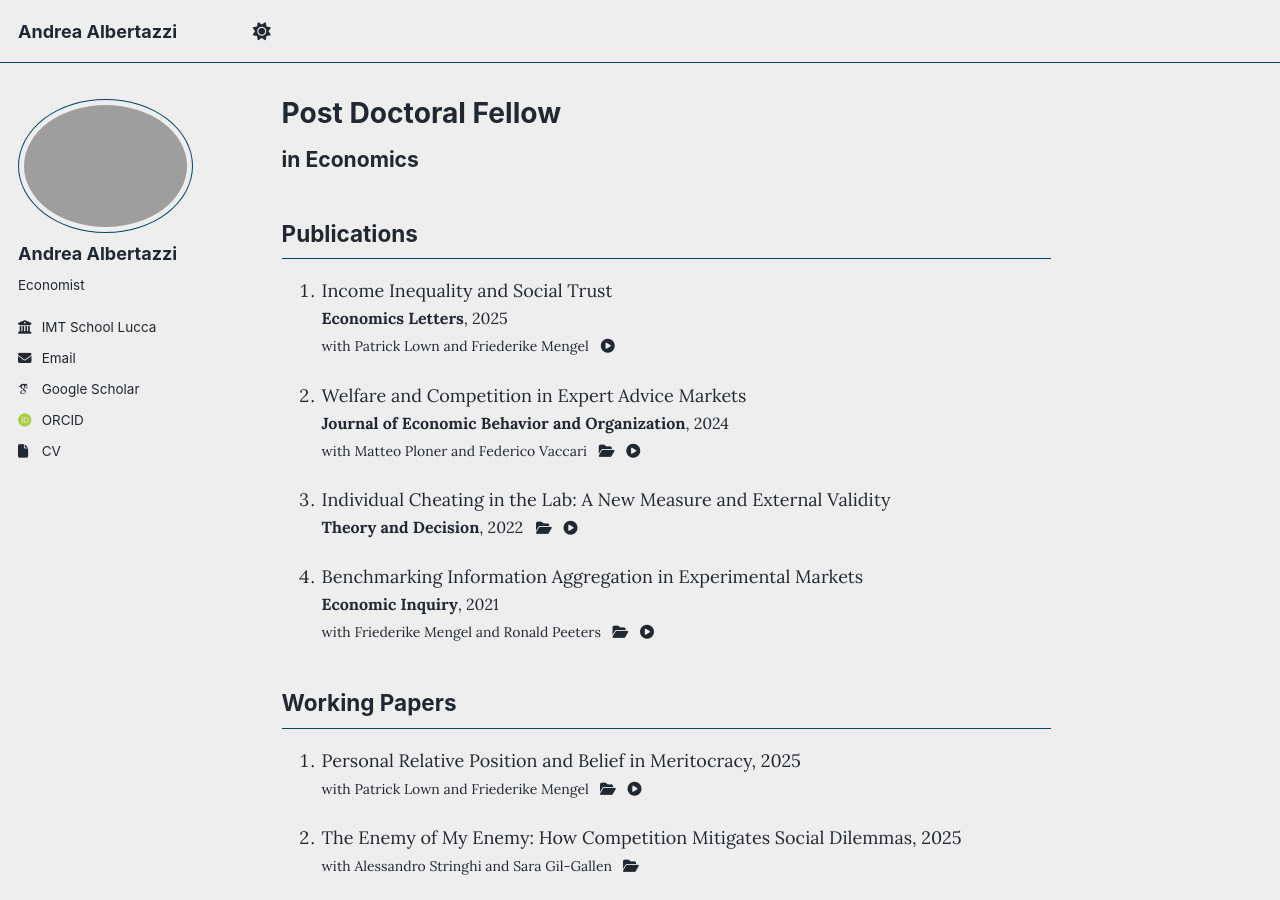
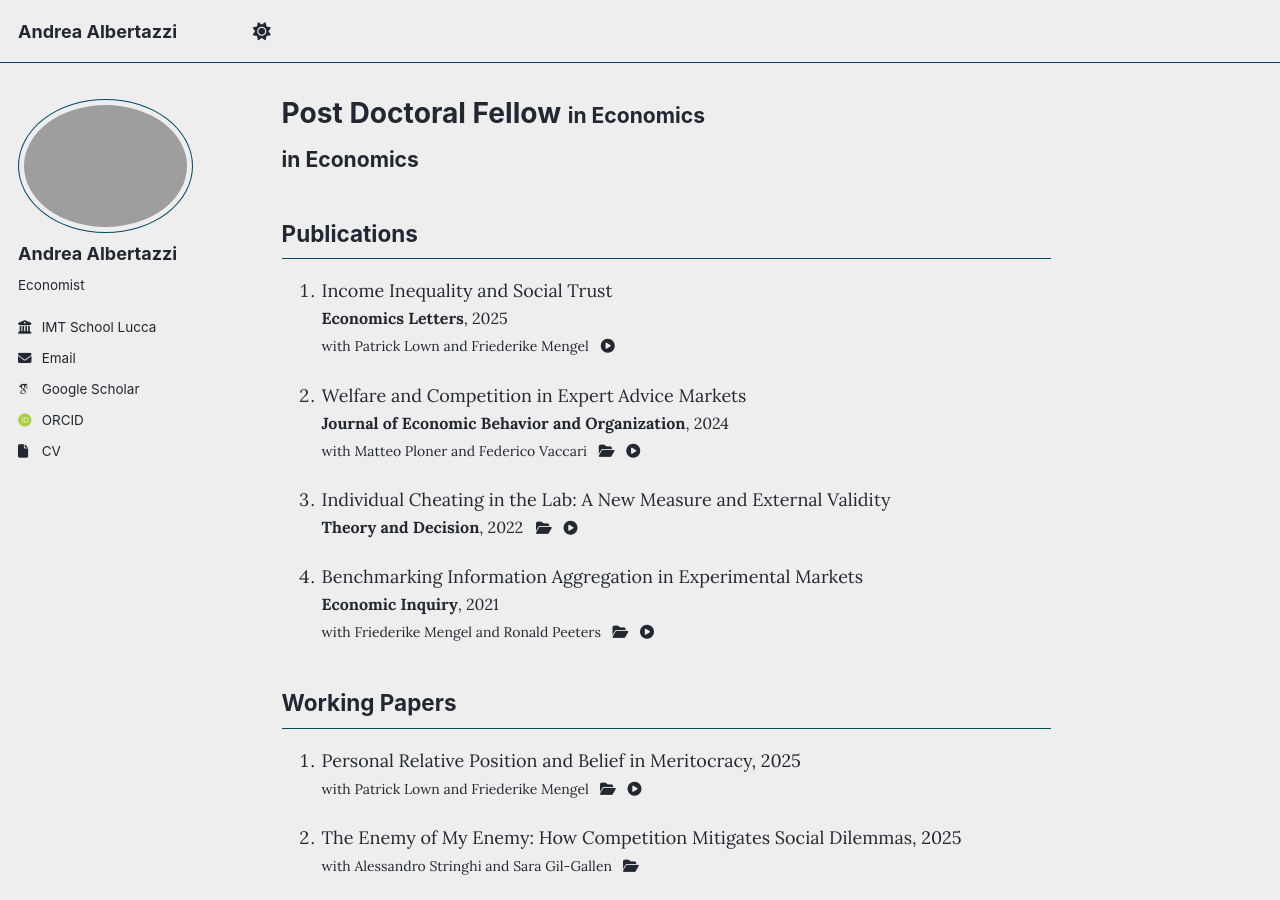
Before and after one commit to tazze87/tazze87.github.io, a Jekyll site: the page built from _pages/about.md, in a window 1280 px wide and 900 px high. Built offline with Jekyll 4.4.1, drawn with Linux system fonts in a browser that asks for light colours; some web fonts are replaced; a script that is not in the unit is left out.

Commit message:
Update about.md

```diff
--- a/_pages/about.md
+++ b/_pages/about.md
@@ -1,7 +1,7 @@
 ---
 layout: single
 permalink: /
-title: "Post Doctoral Fellow"
+title: "Post Doctoral Fellow <small>in Economics</small>"
 author_profile: true
 ---
 
```
